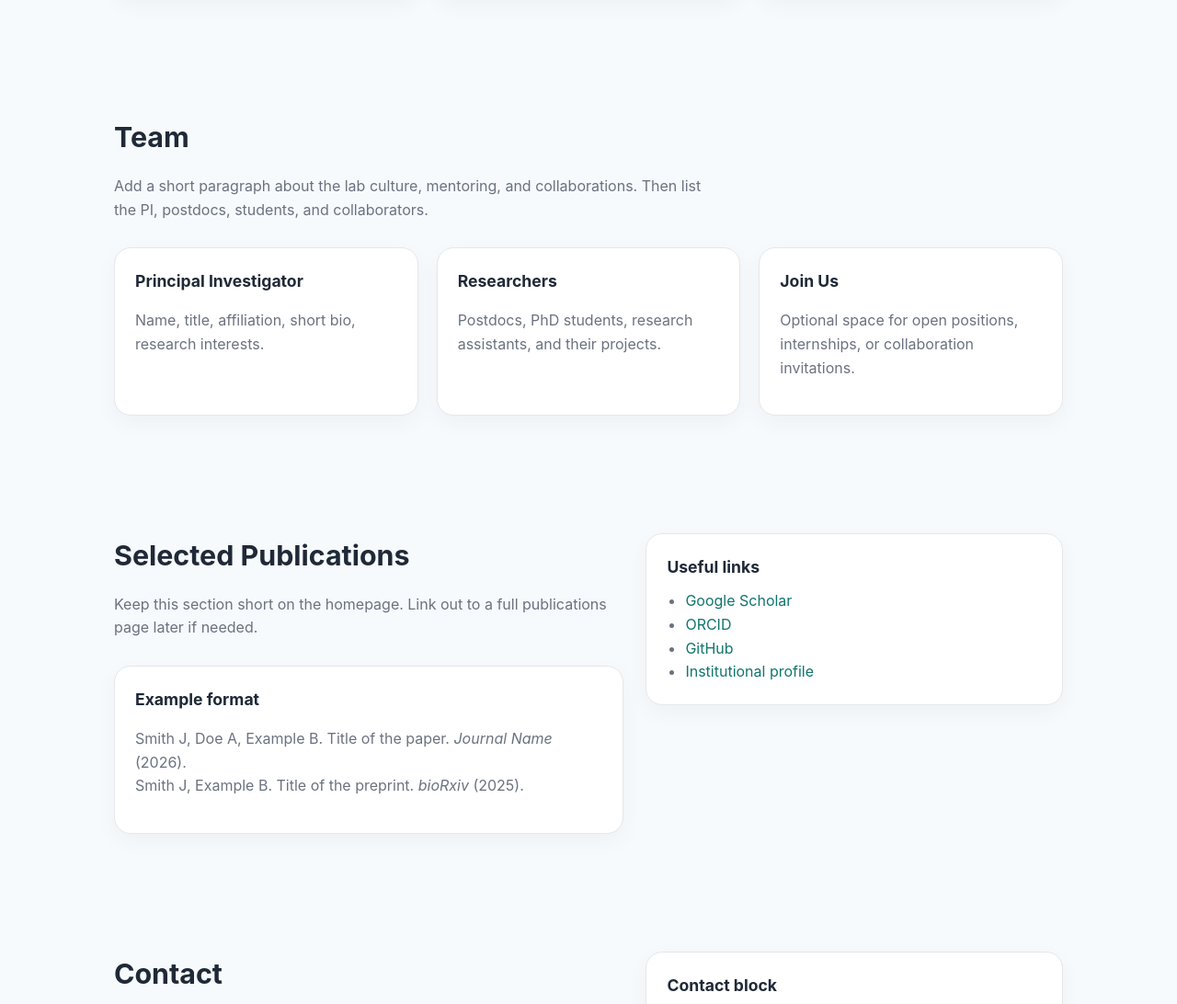
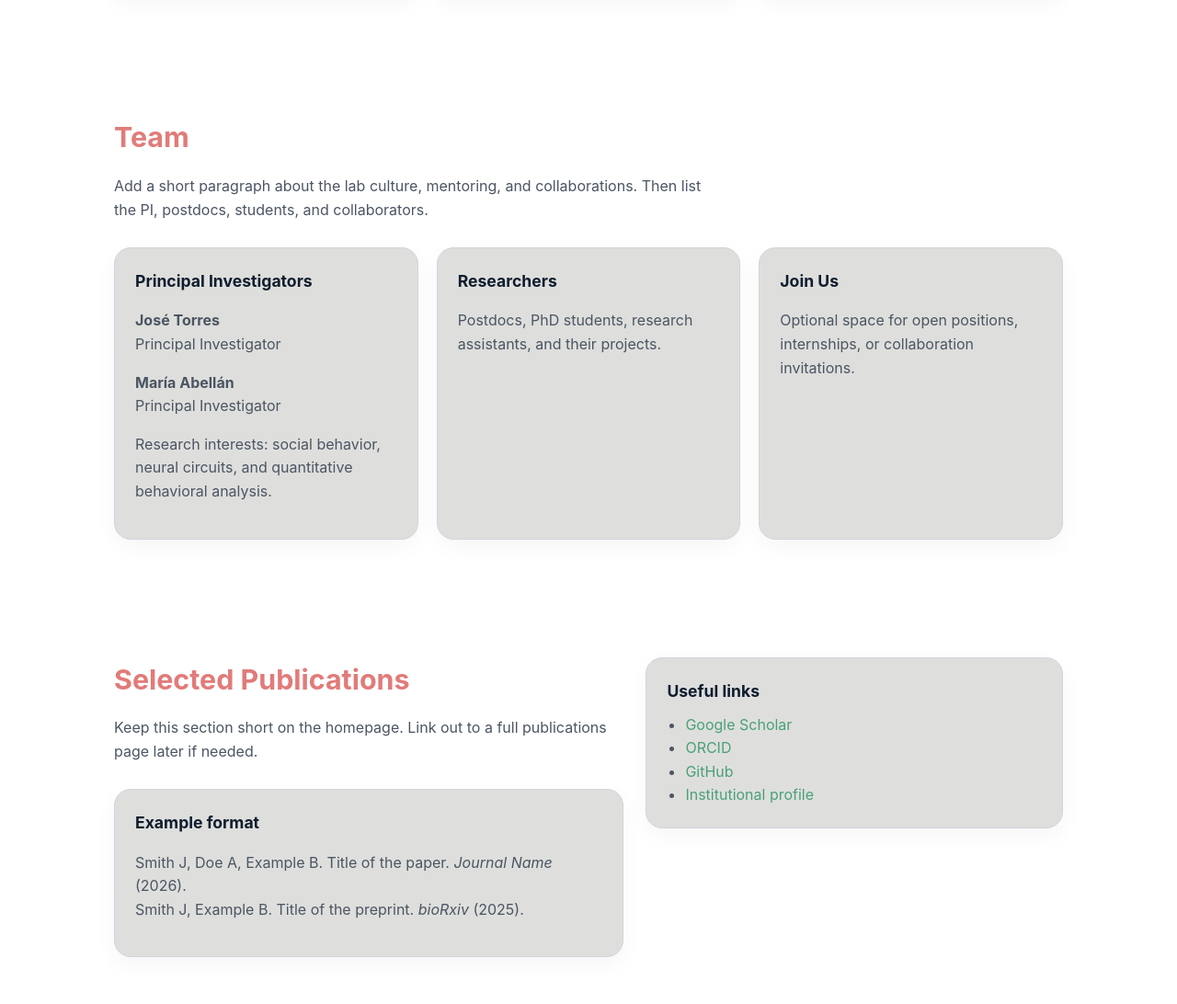
Before and after one commit to Swimsocial/swimsocial, a plain HTML site: page index.html in a window 1280 px wide. Shown: the part 1357-2449 px from the top of the page at 92% size. Drawn offline with Linux system fonts and the light colour scheme.

Commit message:
changing colors

```diff
--- a/index.html
+++ b/index.html
@@ -6,13 +6,14 @@
   <title>SwimSocial Lab</title>
   <style>
     :root {
-      --bg: #f7fafc;
-      --card: #ffffff;
-      --text: #1f2937;
-      --muted: #6b7280;
-      --accent: #0f766e;
-      --accent-light: #d1fae5;
-      --border: #e5e7eb;
+      --bg: #ffffff;
+      --card: #DEDFDC;
+      --text: #0F1D2E;
+      --muted: #4b5563;
+      --accent: #4AA078;
+      --accent-light: #DEDFDC;
+      --title: #E17B79;
+      --border: #d1d5db;
       --maxw: 1080px;
     }
 
@@ -39,7 +40,7 @@
     }
 
     header {
-      background: linear-gradient(135deg, #ecfeff 0%, #f0fdfa 100%);
+      background: #ffffff;
       border-bottom: 1px solid var(--border);
     }
 
@@ -55,6 +56,7 @@
     .brand {
       font-weight: 700;
       letter-spacing: 0.02em;
+      color: var(--text);
     }
 
     .nav-links {
@@ -76,6 +78,7 @@
       font-size: clamp(2rem, 4vw, 3.6rem);
       line-height: 1.08;
       margin: 0 0 18px;
+      color: var(--title);
     }
 
     .hero p {
@@ -90,12 +93,12 @@
       border: 1px solid var(--border);
       border-radius: 20px;
       padding: 24px;
-      box-shadow: 0 10px 30px rgba(15, 23, 42, 0.06);
+      box-shadow: 0 10px 30px rgba(15, 29, 46, 0.06);
     }
 
     .pill {
       display: inline-block;
-      background: var(--accent-light);
+      background: var(--card);
       color: var(--accent);
       padding: 6px 10px;
       border-radius: 999px;
@@ -135,6 +138,7 @@
     h2 {
       font-size: 1.9rem;
       margin: 0 0 10px;
+      color: var(--title);
     }
 
     .section-intro {
@@ -154,13 +158,14 @@
       border: 1px solid var(--border);
       border-radius: 18px;
       padding: 22px;
-      box-shadow: 0 8px 24px rgba(15, 23, 42, 0.04);
+      box-shadow: 0 8px 24px rgba(15, 29, 46, 0.04);
     }
 
     .card h3 {
       margin-top: 0;
       margin-bottom: 10px;
       font-size: 1.1rem;
+      color: var(--text);
     }
 
     .card p, .card li {
@@ -184,6 +189,7 @@
       padding: 28px 0 40px;
       color: var(--muted);
       font-size: 0.95rem;
+      background: #ffffff;
     }
 
     @media (max-width: 900px) {
@@ -295,8 +301,10 @@
         </p>
         <div class="grid">
           <div class="card">
-            <h3>Principal Investigator</h3>
-            <p>Name, title, affiliation, short bio, research interests.</p>
+            <h3>Principal Investigators</h3>
+            <p><strong>José Torres</strong><br />Principal Investigator</p>
+            <p><strong>María Abellán</strong><br />Principal Investigator</p>
+            <p>Research interests: social behavior, neural circuits, and quantitative behavioral analysis.</p>
           </div>
           <div class="card">
             <h3>Researchers</h3>
```
